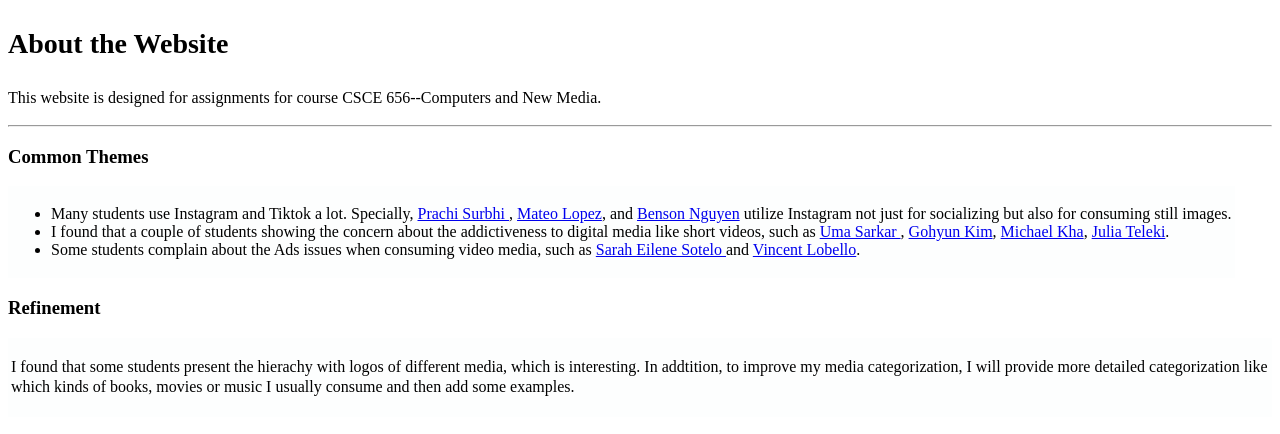
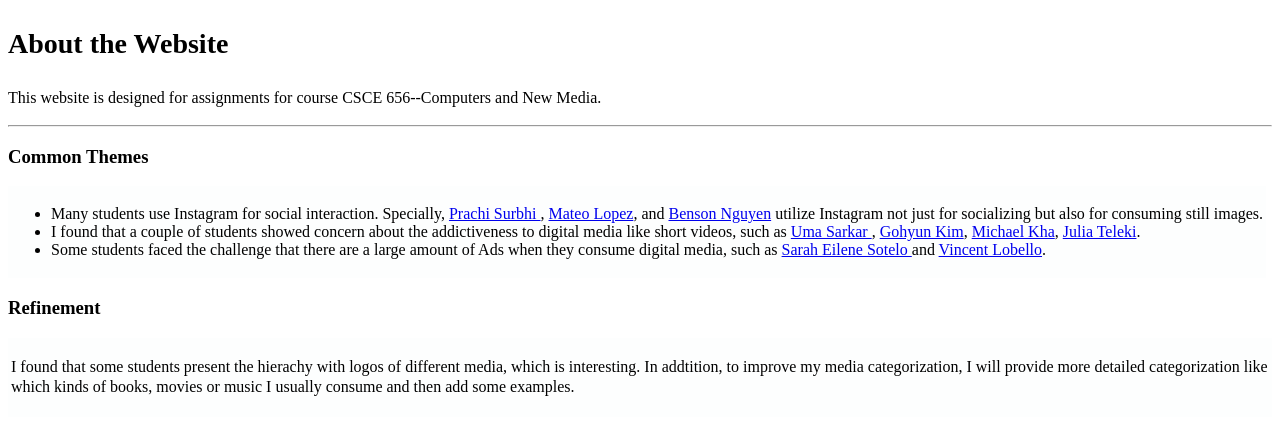
Before and after one commit to GangLii/CSCE656, a plain HTML site: page assignment2/index.html in a window 1280 px wide. Drawn offline with Linux system fonts and the light colour scheme.

Commit message:
Update index.html

```diff
--- a/assignment2/index.html
+++ b/assignment2/index.html
@@ -26,20 +26,20 @@
     <tr>
       <td>
         <ul>
-          <li> Many students use Instagram and Tiktok a lot. Specially,
+          <li> Many students use Instagram for social interaction. Specially,
             <a href="https://sites.google.com/tamu.edu/psurbhi/home"> Prachi Surbhi </a>,
             <a href="https://people.tamu.edu/~jose_montenegro/">Mateo Lopez</a>, and
             <a href="https://628005910.github.io/">Benson Nguyen</a>
             utilize Instagram not just for socializing but also for consuming still images.
 
           </li>
-          <li> I found that a couple of students showing the concern about the addictiveness to digital media like short videos, such as
+          <li> I found that a couple of students showed concern about the addictiveness to digital media like short videos, such as
             <a href="https://umaesarkar.wixsite.com/home">Uma Sarkar </a>,
             <a href="https://ayndrs.github.io/445-Assignment-1/">Gohyun Kim</a>,
             <a href="https://sites.google.com/view/csce445assignment1/home">Michael Kha</a>,
             <a href="https://julia.teleki.net/">Julia Teleki</a>.
           </li>
-          <li> Some students complain about the Ads issues when consuming video media, such as
+          <li> Some students faced the challenge that there are a large amount of Ads when they consume digital media, such as
             <a href="https://saraheilenesotelo9.wixsite.com/csce656/assignment-1"> Sarah Eilene Sotelo </a> and
             <a href="https://sites.google.com/tamu.edu/vincent-lobello-csce445/home">Vincent Lobello</a>.
            </li>
```
